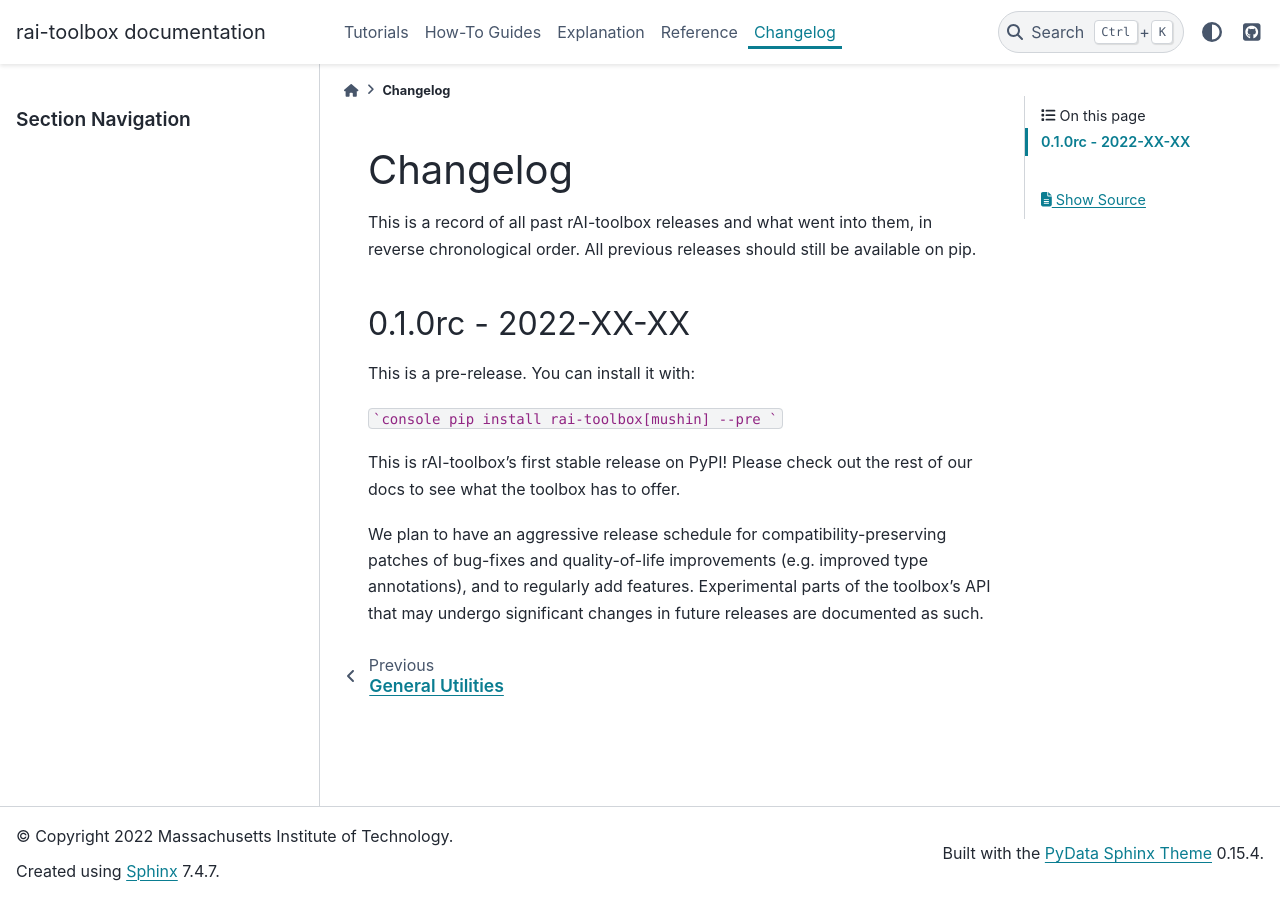
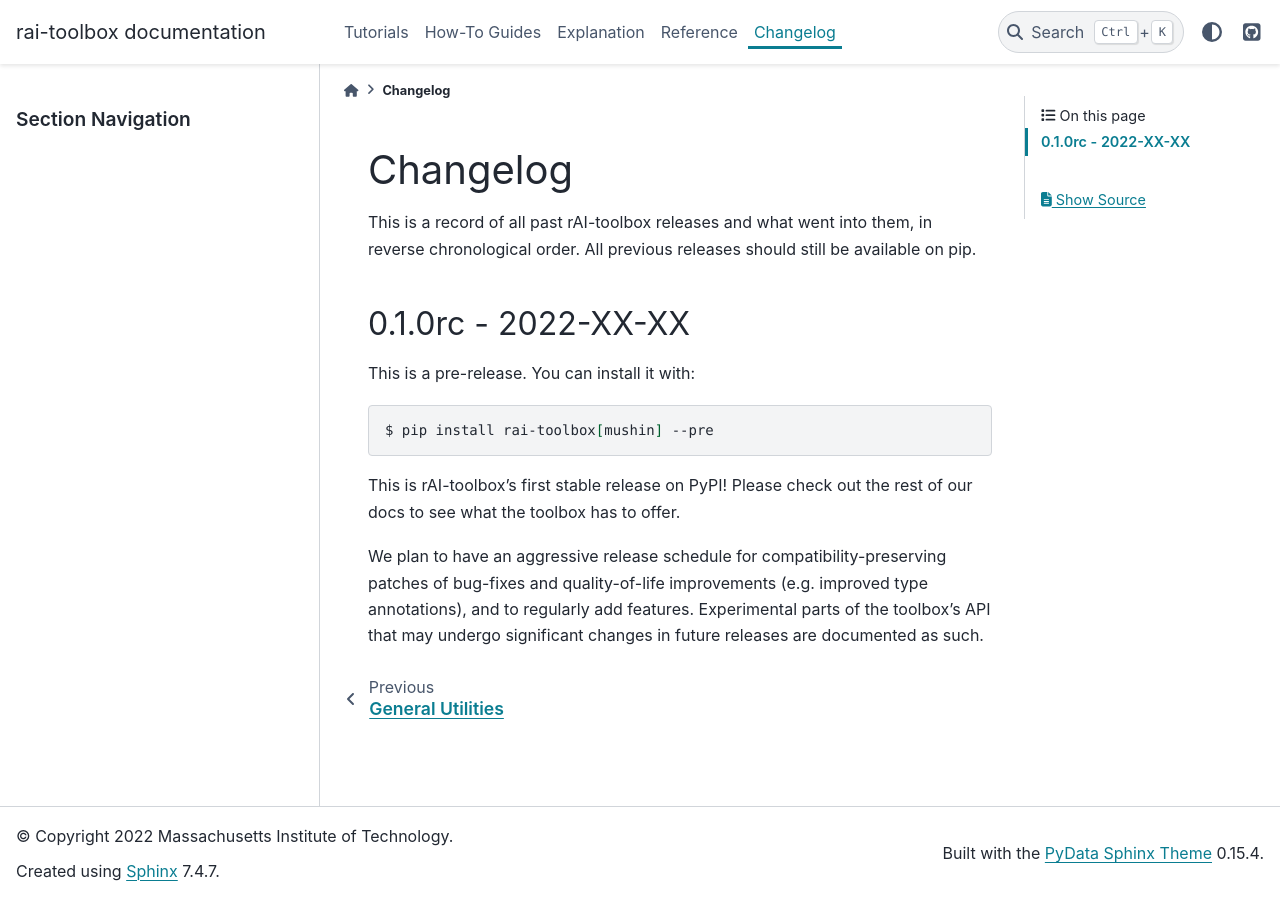
Before and after one commit to mit-ll-responsible-ai/responsible-ai-toolbox, a Sphinx documentation site: the page built from docs/source/changes.rst, in a window 1280 px wide. Built offline with Sphinx 7.4.7 and the PyData theme 0.15.4, drawn with Linux system fonts in a browser that asks for light colours; pages that are not in the unit, such as notebooks, are missing from menus.

Commit message:
fix changelog

````diff
--- a/docs/source/changes.rst
+++ b/docs/source/changes.rst
@@ -16,9 +16,10 @@ chronological order. All previous releases should still be available on pip.
 
 This is a pre-release. You can install it with:
 
-```console
-pip install rai-toolbox[mushin] --pre
-```
+.. code:: console
+
+   $ pip install rai-toolbox[mushin] --pre
+
 
 This is rAI-toolbox's first stable release on PyPI! Please check out the rest of our
 docs to see what the toolbox has to offer.
````
